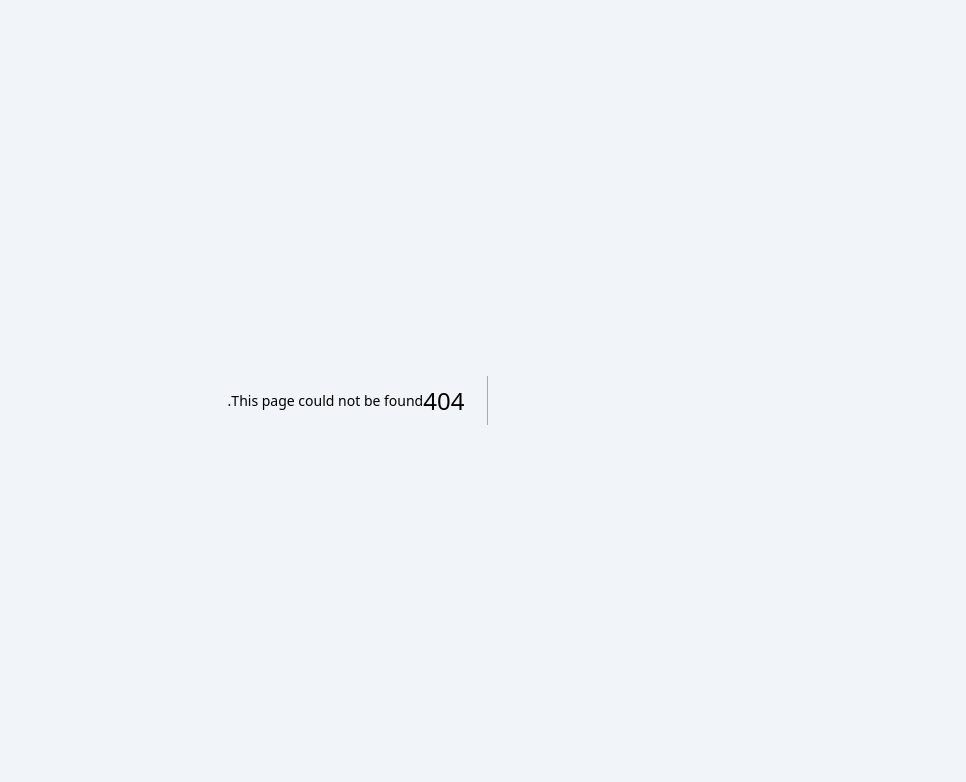
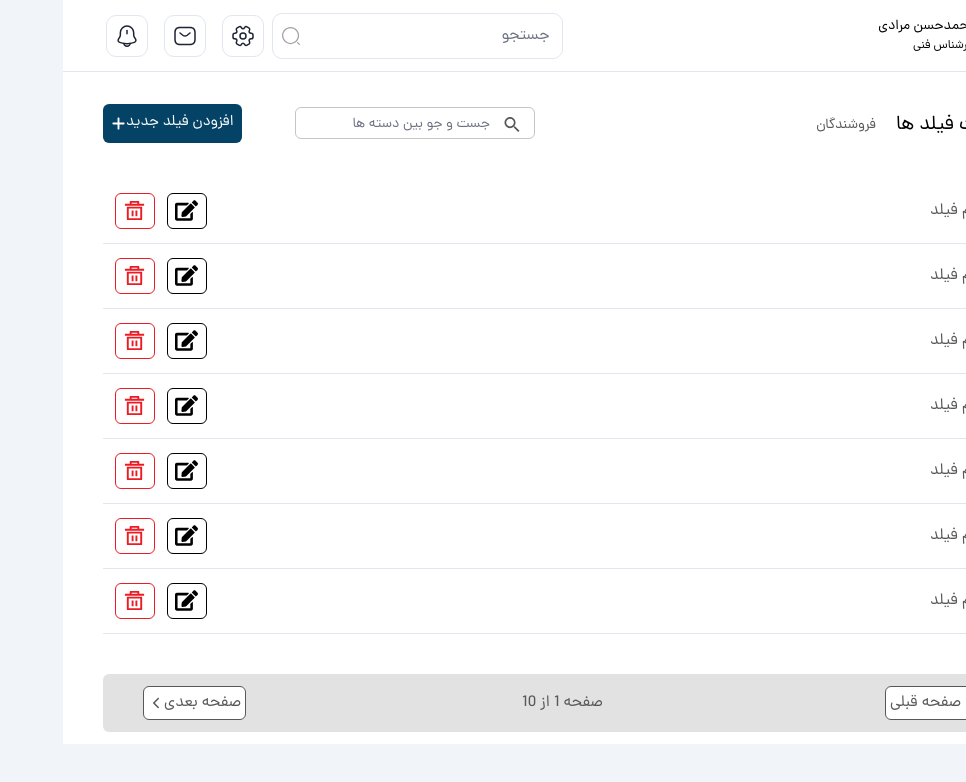
Before and after one commit to Spark-Code-Team/epaal-frontend, a Next.js app in the folder epaal/: page /admin/field-management in a window 1280 px wide. Before the commit this address had no page. Shown: the top 782 px of the page, without its empty margins (314-1280 px from the left). Built offline with nearby package versions, Linux system fonts and the light colour scheme.

Commit message:
create field manager

```diff
--- /dev/null
+++ b/epaal/src/app/(admin)/admin/field-management/page.js
@@ -0,0 +1,18 @@
+import FieldManagementPage from "@/components/template/FieldManagementPage";
+
+const FieldManagement = ()=>{
+
+    return(
+
+        <>
+
+            <FieldManagementPage/>
+
+        </>
+
+    )
+
+}
+
+
+export default FieldManagement;
--- /dev/null
+++ b/epaal/src/components/module/layout-admin/FieldManagementAdmin.jsx
@@ -0,0 +1,103 @@
+import { IoMdSearch } from "react-icons/io";
+import Link from "next/link";
+import { FaPlus } from "react-icons/fa6";
+import { FaEdit } from "react-icons/fa";
+import { RiDeleteBin5Line } from "react-icons/ri";
+import Pagination from "@/components/elements/Pagination";
+
+const FieldManagementAdmin = () => {
+
+
+    const items = [1, 2, 3, 4, 5, 6 , 7];
+
+    return (
+
+        <>
+
+            <div className="w-[92%] mx-auto">
+
+                {/*پیاده سازی سرچ بار و دکمه افزودن فیلد*/}
+                <div className="w-full mx-auto mt-8 flex pb-9">
+
+                    <div className="w-[53%] flex items-center pt-1">
+                        <p className="text-xl">مدیریت فیلد ها</p>
+                        <p className="text-[14px] mr-5 text-[#57585A]">فروشندگان</p>
+                    </div>
+
+                    <div className="w-[47%] flex">
+
+                        <div className="w-1/2 flex items-center">
+
+                            <div className="w-60 h-8 flex justify-around border-[1.5px] border-[#C5C5C6] rounded-md">
+
+                                <div className="w-[32px] h-[32px] flex justify-center items-center pr-3">
+                                    <IoMdSearch size={25} color={"#57585A"} />
+                                </div>
+
+                                <input type="text" name="" className="w-52 h-8 bg-transparent border-[1px] border-none outline-none focus:ring-0 text-sm text-[#57585A]" placeholder="جست و جو بین دسته ها" />
+
+                            </div>
+
+                        </div>
+
+
+                        <div className="w-1/2 flex justify-end">
+
+                            <Link href="#" className="bg-[#054366] text-white p-2 flex justify-around items-center rounded-md text-[15px]">
+                                افزودن فیلد جدید
+                                <FaPlus />
+                            </Link>
+
+                        </div>
+
+
+                    </div>
+
+                </div>
+
+
+                {
+                    items.map((item, index) => (
+
+                        <div key={index} className="w-full mx-auto p-3 flex justify-between border-b-[1.5px] border-[#E1E6EF]">
+
+                            <div className="flex items-center p-2">
+                                <p className="text-[#57585A]">1 - </p>
+
+                                <p className="mr-2 text-[#57585A]">نام فیلد</p>
+                            </div>
+
+                            <div className="flex items-center">
+
+                                <div className="w-10 h-9 border-[1.5px] border-black flex items-center justify-center ml-3 rounded-md">
+                                    <Link href="#">
+                                        <FaEdit size={23} />
+                                    </Link>
+                                </div>
+
+                                <div className="w-10 h-9 border-[1.5px] border-[#EB1C24] flex items-center justify-center rounded-md">
+                                    <Link href="#">
+                                        <RiDeleteBin5Line size={23} color="#EB1C24" />
+                                    </Link>
+                                </div>
+
+                            </div>
+
+                        </div>
+
+                    ))
+                }
+
+
+                <Pagination/>
+
+            </div>
+
+        </>
+
+    )
+
+}
+
+
+export default FieldManagementAdmin;
--- /dev/null
+++ b/epaal/src/components/template/FieldManagementPage.js
@@ -0,0 +1,20 @@
+import FieldManagementAdmin from "../module/layout-admin/FieldManagementAdmin";
+
+const FieldManagementPage = ()=>{
+
+    return(
+
+        <>
+
+
+            <FieldManagementAdmin/>
+
+
+        </>
+
+    )
+
+}
+
+
+export default FieldManagementPage;
```
